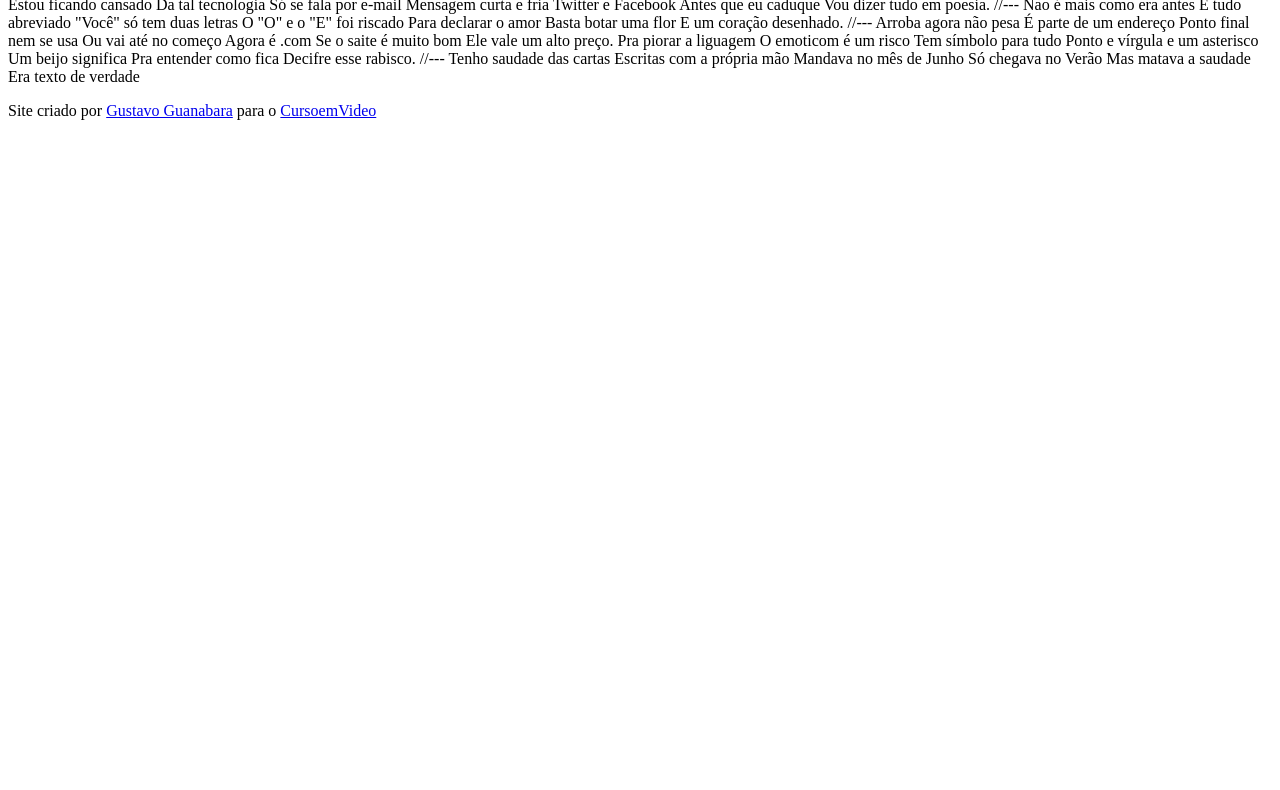
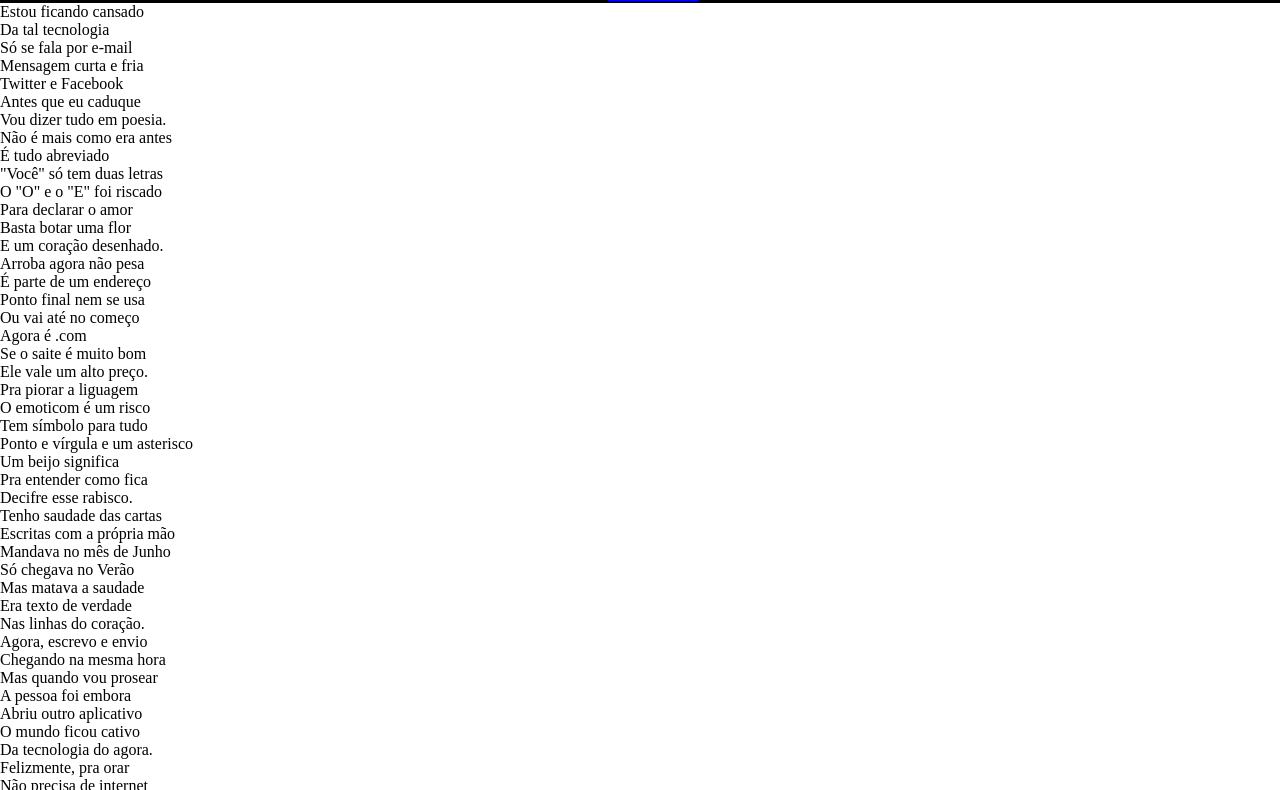
Before and after one commit to gabrielatentado/siteparallax, a plain HTML site: page index.html in a window 1280 px wide. Shown: the part 102-892 px from the top of the page. Before the commit the page ends 800 px from the top, so only its background shows below. Drawn offline with Linux system fonts and the light colour scheme.

Commit message:
novo commit
coisarada

```diff
--- /dev/null
+++ b/estilo/style.css
@@ -0,0 +1,21 @@
+@charset "UTF-8";
+
+* {
+    margin:0px;
+    padding: 0px;
+}
+
+html, body {
+    min-height:100vh;
+    background-color: dark;
+}
+
+header {
+    background-color:black;
+    color:white;
+    text-align:center;
+}
+header > h1 {
+    padding-top: 50px;
+    text-transform:uppercase;
+}
--- a/index.html
+++ b/index.html
@@ -4,6 +4,7 @@
     <meta charset="UTF-8">
     <meta name="viewport" content="width=device-width, initial-scale=1.0">
     <title>Cordel Moderno</title>
+    <link rel="stylesheet" href="estilo/style.css">
 </head>
 <body>
         <header>
@@ -13,50 +14,76 @@
             Por <a href="https://www.recantodasletras.com.br/poesias/3186743" target="_blank">Milton Duarte</a>
         </header>
 
-    Estou ficando cansado
-    Da tal tecnologia
-    Só se fala por e-mail
-    Mensagem curta e fria
-    Twitter e Facebook
-    Antes que eu caduque
-    Vou dizer tudo em poesia.
+        <section class="normal">
+            <p>
+                Estou ficando cansado<br>
+                Da tal tecnologia<br>
+                Só se fala por e-mail<br>
+                Mensagem curta e fria<br>
+                Twitter e Facebook<br>
+                Antes que eu caduque<br>
+                Vou dizer tudo em poesia.<br>
+            </p>
+        </section>
 
-    //---
+        <section class="imagem">
+            <p>
+                Não é mais como era antes<br>
+                É tudo abreviado<br>
+                "Você" só tem duas letras<br>
+                O "O" e o "E" foi riscado<br>
+                Para declarar o amor<br>
+                Basta botar uma flor<br>
+                E um coração desenhado.<br>
+            </p>
+        </section>
+<section class="normal">
+          <p>
+              Arroba agora não pesa<br>
+              É parte de um endereço<br>
+              Ponto final nem se usa<br>
+              Ou vai até no começo<br>
+              Agora é .com<br>
+              Se o saite é muito bom<br>
+              Ele vale um alto preço.<br>
+              Pra piorar a liguagem<br>
+              O emoticom é um risco<br>
+              Tem símbolo para tudo<br>
+              Ponto e vírgula e um asterisco<br>
+              Um beijo significa<br>
+              Pra entender como fica<br>
+              Decifre esse rabisco.<br>
+          </p>
+</section>
 
-    Não é mais como era antes
-    É tudo abreviado
-    "Você" só tem duas letras
-    O "O" e o "E" foi riscado
-    Para declarar o amor
-    Basta botar uma flor
-    E um coração desenhado.
+        <section class="imagem">
+            Tenho saudade das cartas<br>
+            Escritas com a própria mão<br>
+            Mandava no mês de Junho<br>
+            Só chegava no Verão<br>
+            Mas matava a saudade<br>
+            Era texto de verdade<br>
+            Nas linhas do coração.<br>
+        </section>
 
-    //---
 
-    Arroba agora não pesa
-    É parte de um endereço
-    Ponto final nem se usa
-    Ou vai até no começo
-    Agora é .com
-    Se o saite é muito bom
-    Ele vale um alto preço.
+        <section class="normal">
+            Agora, escrevo e envio<br>
+            Chegando na mesma hora<br>
+            Mas quando vou prosear<br>
+            A pessoa foi embora<br>
+            Abriu outro aplicativo<br>
+            O mundo ficou cativo<br>
+            Da tecnologia do agora.<br>
 
-    Pra piorar a liguagem
-    O emoticom é um risco
-    Tem símbolo para tudo
-    Ponto e vírgula e um asterisco
-    Um beijo significa
-    Pra entender como fica
-    Decifre esse rabisco.
-
-    //---
-
-    Tenho saudade das cartas
-    Escritas com a própria mão
-    Mandava no mês de Junho
-    Só chegava no Verão
-    Mas matava a saudade
-    Era texto de verdade
+            Felizmente, pra orar<br>
+            Não precisa de internet<br>
+            Deus escuta todo mundo<br>
+            Se quiser, faça esse teste<br>
+            Dois pontos são dois joelhos<br>
+            Seus lábios são aparelhos<br>
+            Deixe que Deus interprete.
+        </section>
 
     <footer>
         <p>Site criado por <a href="https://gustavoguanabara.io" target="_blank">Gustavo Guanabara</a> para o <a href="https://www.cursoemvideo.com" target="_blank">CursoemVideo</a></p>
```
